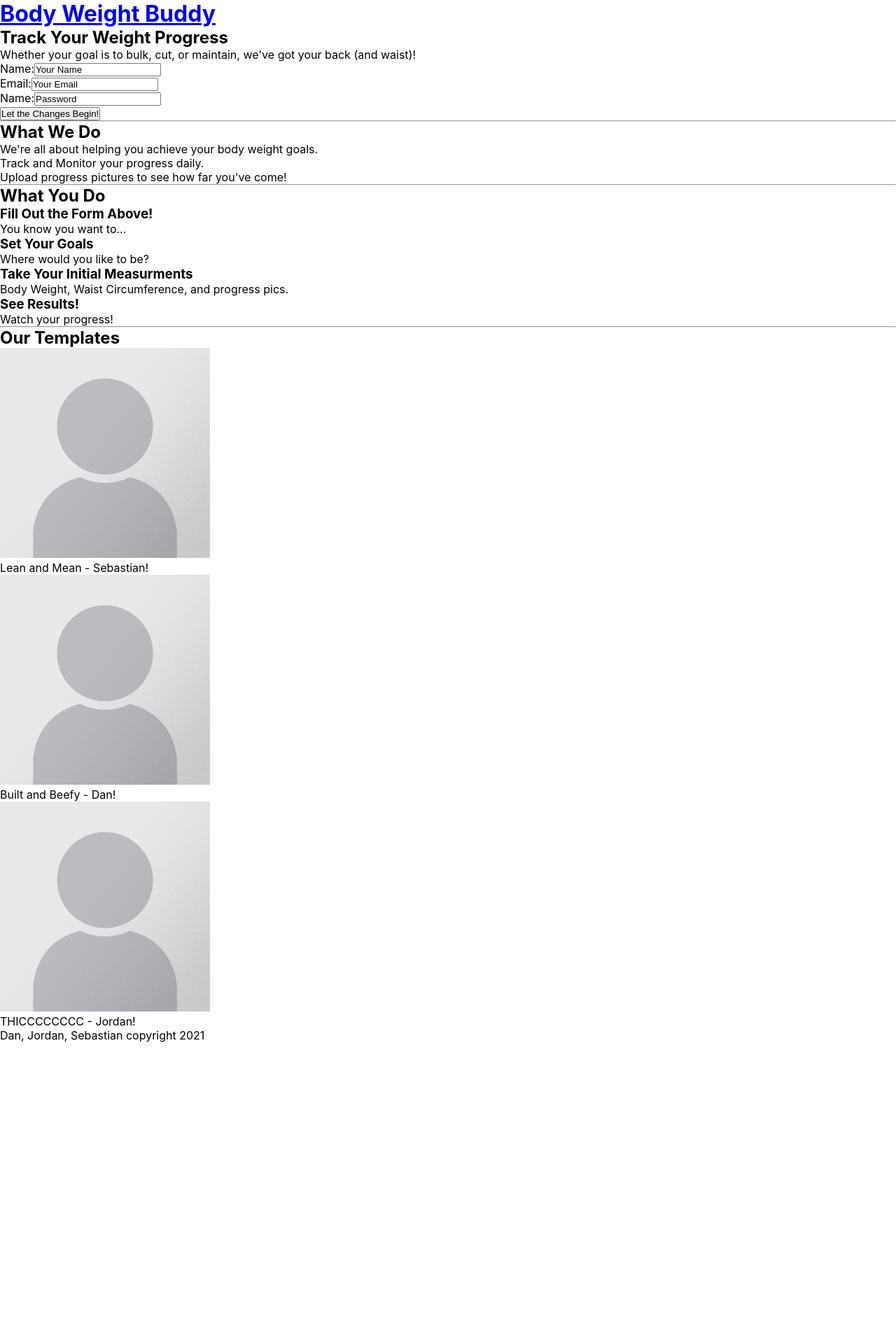
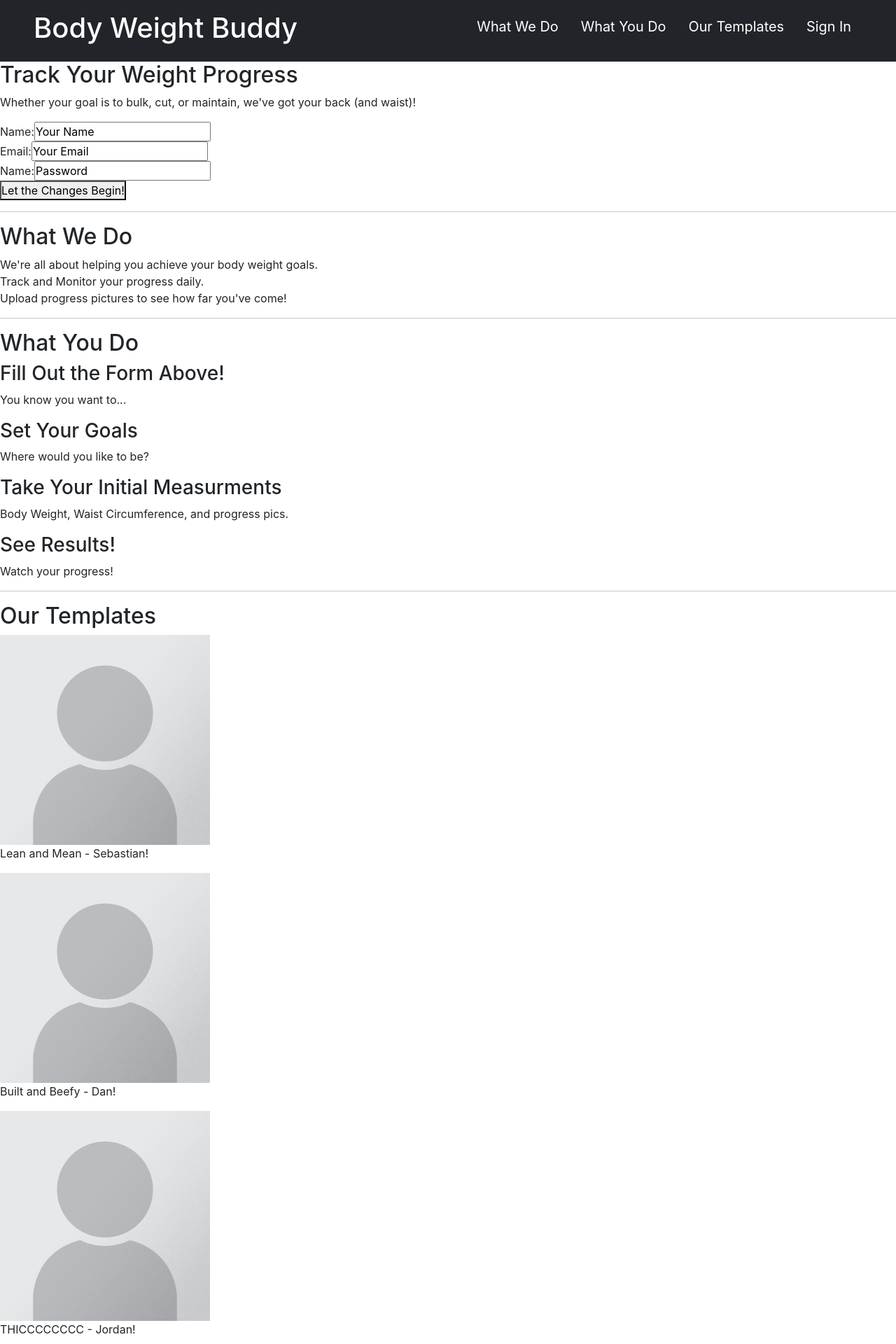
Before and after one commit to jfraught/Body-weight-tracker, a React (Create React App) app in the folder client/: page / in a window 1280 px wide. Shown: the top 1920 px of the page at 70% size. Before the commit the page ends 1489 px from the top, so only its background shows below. Built offline with nearby package versions, Linux system fonts and the light colour scheme.

Commit message:
css for the header and footer component

```diff
--- a/client/public/index.html
+++ b/client/public/index.html
@@ -24,7 +24,8 @@
       work correctly both with client-side routing and a non-root public URL.
       Learn how to configure a non-root public URL by running `npm run build`.
     -->
-    <title>React App</title>
+    <link href="https://cdn.jsdelivr.net/npm/bootstrap@5.0.2/dist/css/bootstrap.min.css" rel="stylesheet" integrity="sha384-EVSTQN3/azprG1Anm3QDgpJLIm9Nao0Yz1ztcQTwFspd3yD65VohhpuuCOmLASjC" crossorigin="anonymous">
+    <title>Weight Tracker</title>
   </head>
   <body>
     <noscript>You need to enable JavaScript to run this app.</noscript>
--- a/client/src/components/Footer/index.js
+++ b/client/src/components/Footer/index.js
@@ -2,8 +2,11 @@ import React from 'react';
 
 const Footer = () => {
     return (
-        <footer>
-            Dan, Jordan, Sebastian copyright 2021
+        <footer className="px-5 pb-3">
+            <a className="px-2" target="_blank" rel="noreferrer" href="https://github.com/dboothe92">Dan</a>
+            <a className="px-2" target="_blank" rel="noreferrer" href="https://github.com/jfraught">Jordan</a>
+            <a className="px-2" target="_blank" rel="noreferrer" href="https://github.com/Sebastian2908-2007">Sebastian</a>
+            &copy;
         </footer>
     );
 };
--- a/client/src/components/Header/index.js
+++ b/client/src/components/Header/index.js
@@ -3,8 +3,17 @@ import { Link } from 'react-router-dom';
 
 const Header = () => {
     return (
-        <header>
-            <Link to='/'><h1>Body Weight Buddy</h1></Link>
+        <header className="px-5 py-3">
+            <Link className="text-decoration-none text-white" to='/'><h1>Body Weight Buddy</h1></Link>
+
+            <nav className="pt-2">
+                <ul>
+                    <li className="px-3"><a href="#what-we-do">What We Do</a></li>
+                    <li className="px-3"><a href="#what-you-do">What You Do</a></li>
+                    <li className="px-3"><a href="#our-template">Our Templates</a></li>
+                    <li className="px-3"><button>Sign In</button></li>
+                </ul>
+            </nav>
         </header>
     );
 };
--- a/client/src/index.css
+++ b/client/src/index.css
@@ -17,3 +17,44 @@ code {
   font-family: source-code-pro, Menlo, Monaco, Consolas, 'Courier New',
     monospace;
 }
+
+header {
+  background-color: #212529;
+  display: flex;
+  justify-content: space-between;
+  flex-wrap: wrap;
+  position: -webkit-sticky;
+  position: sticky;
+  top: 0;
+}
+
+header nav ul {
+  color: white;
+  display: flex;
+  flex-wrap: wrap;
+  list-style: none;
+}
+
+header nav ul li button {
+  background: none!important;
+  border: none;
+  padding: 0!important;
+  text-decoration: none;
+  color: white;
+  font-size: 1.55vw;
+}
+
+header nav ul li button:hover {
+  color: blue
+}
+
+header nav ul li a {
+  text-decoration: none;
+  color: white;
+  font-size: 1.55vw;
+}
+
+footer a {
+  text-decoration: none;
+  color: #212529;
+}
--- a/client/src/pages/Home.js
+++ b/client/src/pages/Home.js
@@ -30,7 +30,7 @@ const Home = () => {
 
             <hr/>
 
-            <h2>What We Do</h2>
+            <h2 id="what-we-do">What We Do</h2>
                 <p>
                     We're all about helping you achieve your body weight goals. <br/>
                     Track and Monitor your progress daily. <br/>
@@ -38,7 +38,7 @@ const Home = () => {
                 </p>
             <hr/>
 
-            <h2>What You Do</h2>
+            <h2 id="what-you-do">What You Do</h2>
                 <h3>Fill Out the Form Above!</h3>
                     <p>You know you want to...</p>
                 <h3>Set Your Goals</h3>
@@ -49,7 +49,7 @@ const Home = () => {
                     <p>Watch your progress!</p>
             <hr/>
 
-            <h2>Our Templates</h2>
+            <h2 id="our-template">Our Templates</h2>
                 <div>
                     <figure>
                         <img
@@ -78,6 +78,8 @@ const Home = () => {
                         <figcaption>THICCCCCCCC - Jordan!</figcaption>
                     </figure>
                 </div>
+
+                <hr className="mx-5"/>
         </main>
     );
 };
```
